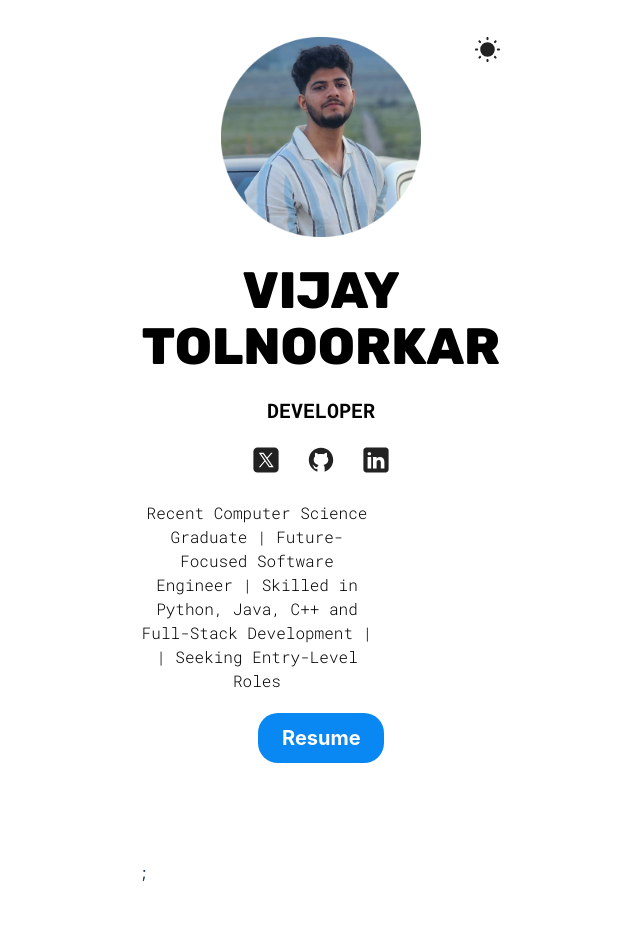
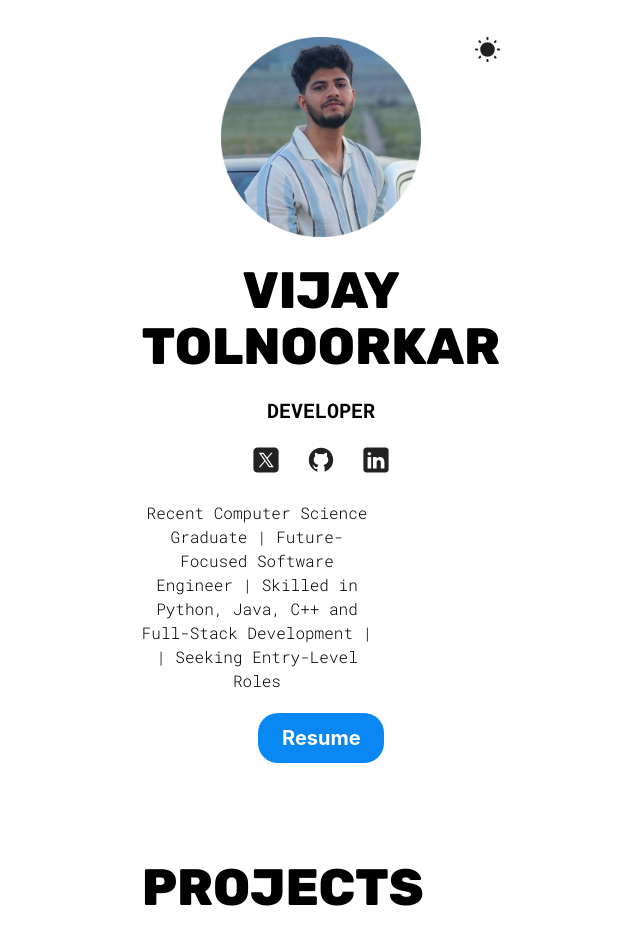
Before and after one commit to Vijayt2001/portfolio-react, a React (Vite) app: page / in a window 1280 px wide. Shown: the whole page, without its empty margins (319-959 px from the left). Before the commit the page ends 884 px from the top, so only its background shows below. Built offline with nearby package versions, Linux system fonts and the light colour scheme.

Commit message:
added projects section to list the projects

```diff
--- a/src/App.jsx
+++ b/src/App.jsx
@@ -1,11 +1,14 @@
 import './App.css';
 import Hero from './sections/Hero/Hero';
+import Projects from './sections/Projects/Projects';
 function App() {
   console.log('test')
 
   return ( <>
 
-  <Hero />;
+  <Hero />
+  <Projects />
+
 
 </>
   );
--- /dev/null
+++ b/src/sections/Projects/Projects.jsx
@@ -0,0 +1,17 @@
+import React from 'react'
+import styles from './ProjectStyles.module.css'
+
+function Projects() {
+  return (
+    <section id='projects' className={StyleSheet.container}>
+        <h1 className='sectionTitle'>Projects</h1>
+        <div className= {styles.projectsContainer}>
+            <a href="https://github.com/Vijayt2001/2D-Tank-War-Game"></a>
+        </div>
+
+    </section>
+
+  )
+}
+
+export default Projects
```
Also changed, not shown: src/sections/Projects/ProjectStyles.module.css (added).
